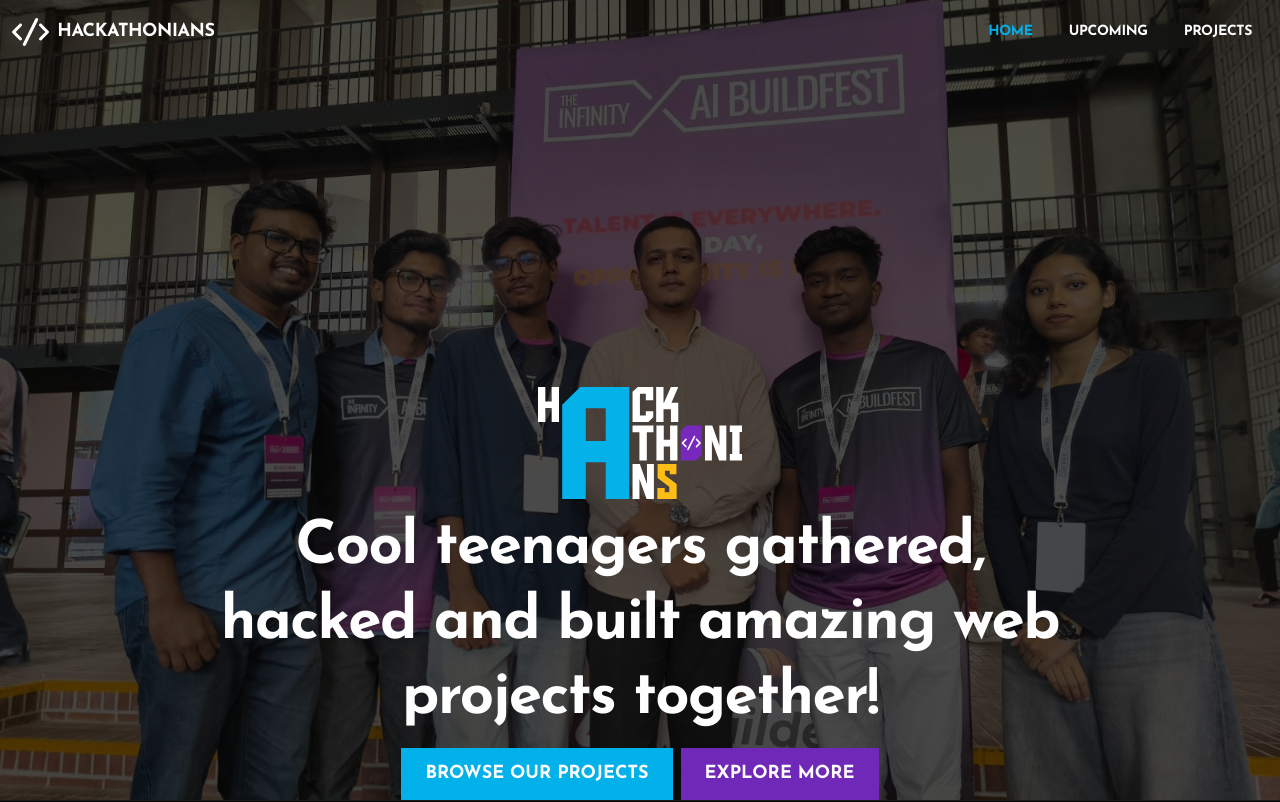
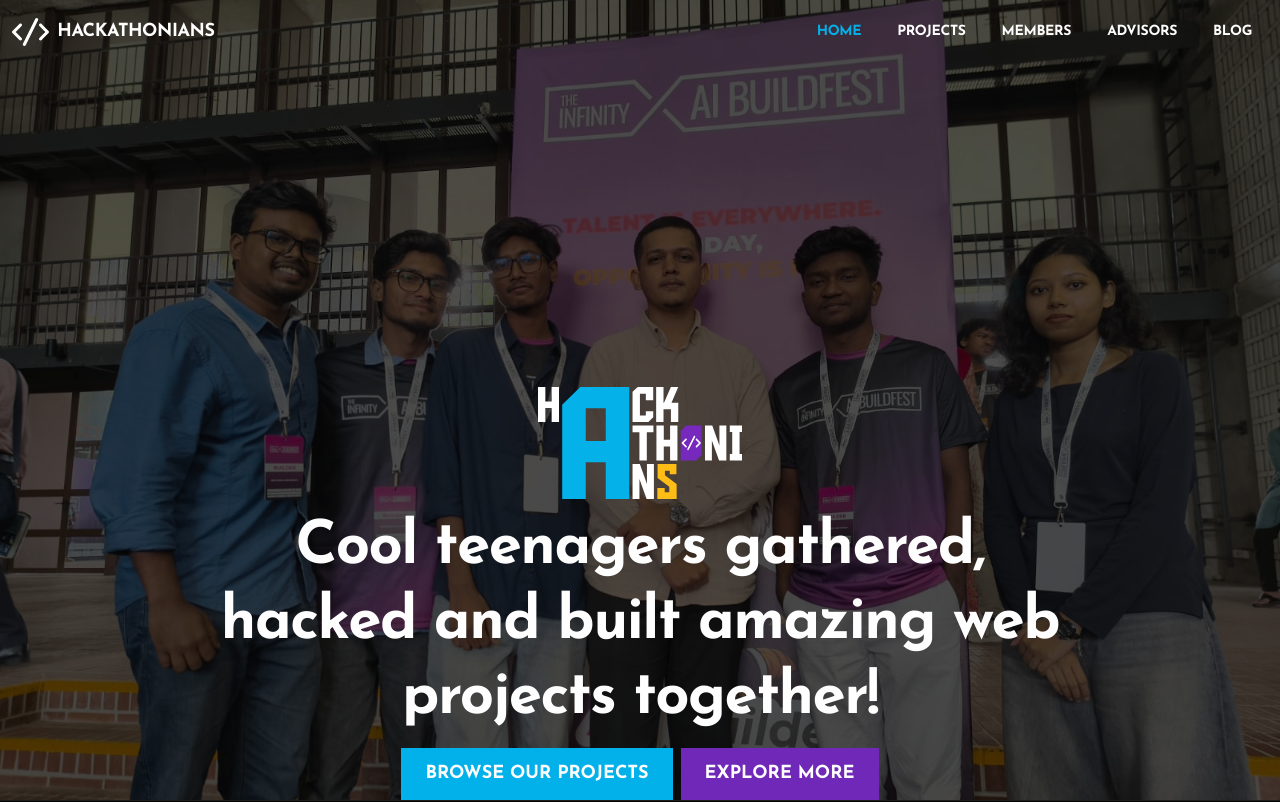
Before and after one commit to maamspy/hackathonians, a Next.js app: page / in a window 1280 px wide. Shown: the top 802 px of the page. Built offline with nearby package versions, Linux system fonts and the light colour scheme.

Commit message:
feat: update navbar links to include members, advisors and blog

```diff
--- a/components/shared/navbar.js
+++ b/components/shared/navbar.js
@@ -7,8 +7,10 @@
 
 const NAV_LINKS = [
   { href: "/", label: "Home" },
-  { href: "/upcoming", label: "Upcoming" },
   { href: "/projects", label: "Projects" },
+  { href: "/members", label: "Members" },
+  { href: "/advisors", label: "Advisors" },
+  { href: "/blog", label: "Blog" },
 ];
 
 function isActive(pathname, href) {
```
